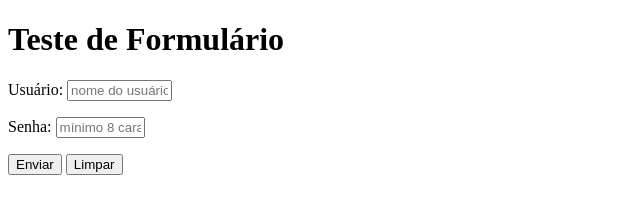
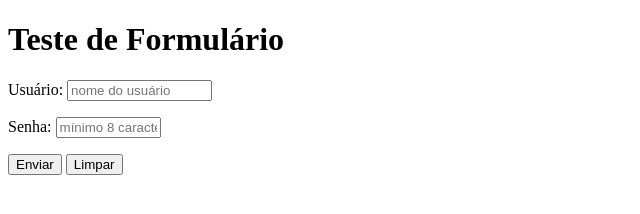
Before and after one commit to crisleiasilva/html-css, a plain HTML site: page exercícios/ex025/form002.html in a window 1280 px wide. Shown: the full height of the page, 0-640 px from the left. Drawn offline with Linux system fonts and the light colour scheme.

Commit message:
Atualizei form002

```diff
--- a/exercícios/ex025/form002.html
+++ b/exercícios/ex025/form002.html
@@ -10,11 +10,11 @@
     <form action="cadastro.php" method="post" autocomplete="off">
         <p>
             <label for="iusu">Usuário:</label>
-            <input type="text" name="usu" id="iusu" required minlength="5" maxlength="30" size="10" placeholder="nome do usuário" autocomplete="username">
+            <input type="text" name="usu" id="iusu" required minlength="5" maxlength="30" size="15" placeholder="nome do usuário" autocomplete="username">
         </p>
         <p>
             <label for="isen">Senha:</label>
-            <input type="password" name="sen" id="isen" required minlength="8" maxlength="20" size="8" placeholder="mínimo 8 caracteres" autocomplete="current-password">
+            <input type="password" name="sen" id="isen" required minlength="8" maxlength="20" size="10" placeholder="mínimo 8 caracteres" autocomplete="current-password">
         </p>
         <p>
            <input type="submit" value="Enviar">
```
